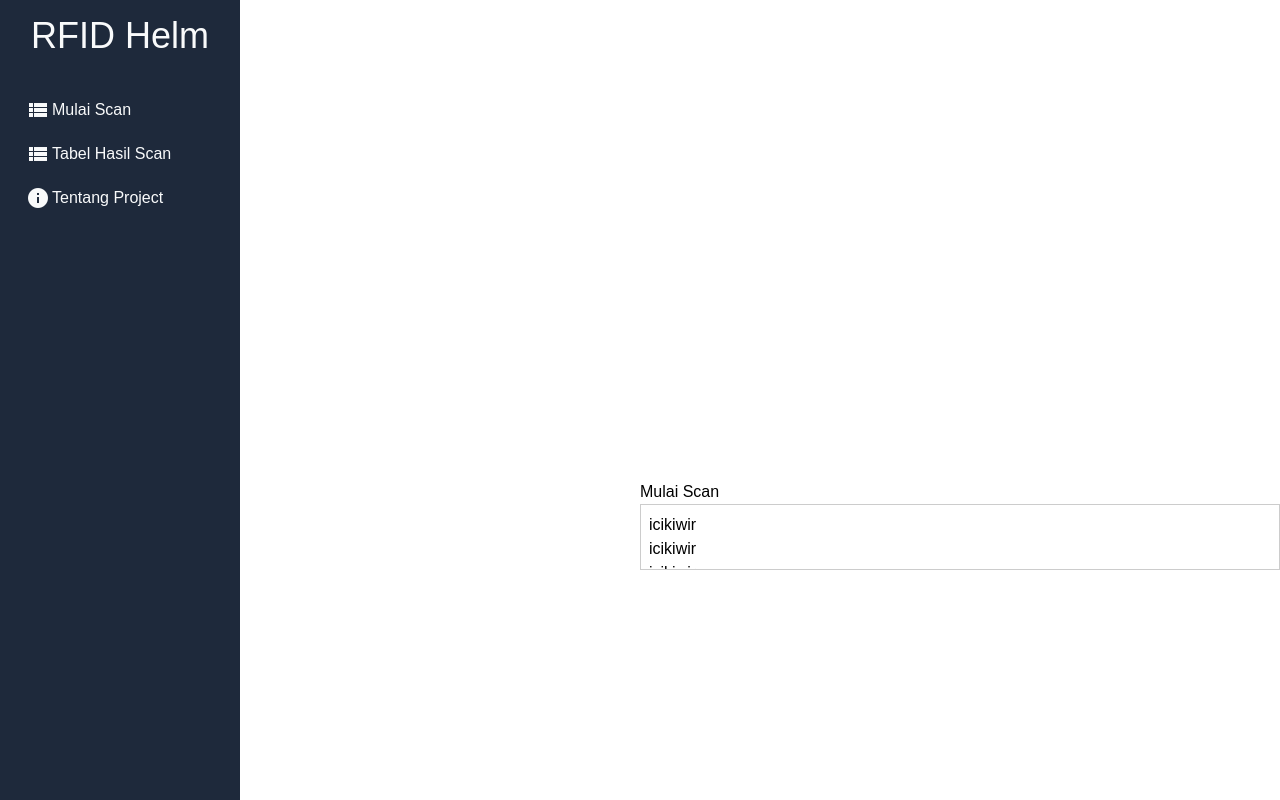
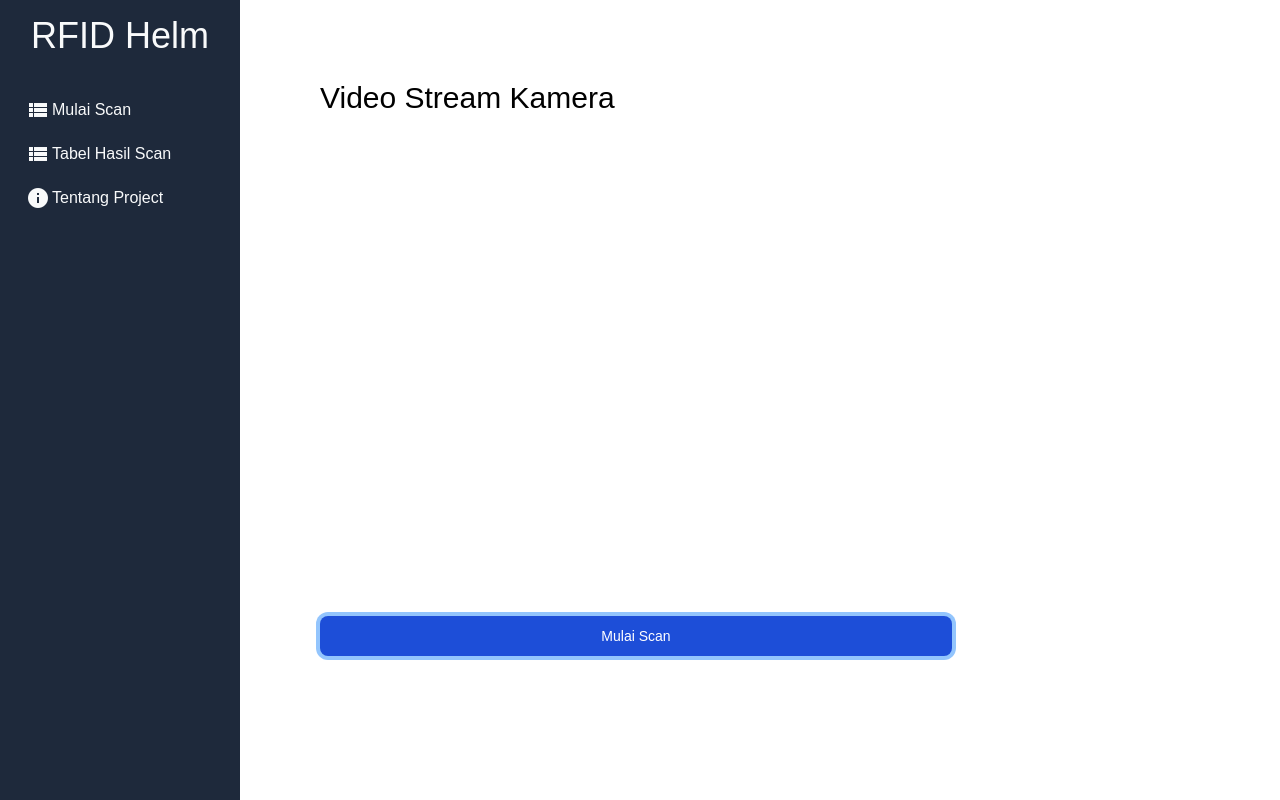
Before and after one commit to YudhaDev/vue-rfid-esp32-cam-ui, a Vue app: page /scan in a window 1280 px wide. Both pictures are taken after a click on the button "Mulai Scan". Built offline with nearby package versions, Linux system fonts and the light colour scheme; no server answers.

Commit message:
rapih versi1

```diff
--- a/src/App.vue
+++ b/src/App.vue
@@ -1,7 +1,11 @@
 <template>
   <div class="app">
     <SidebarVue />
-    <RouterView />
+    <RouterView v-slot="{ Component}">
+      <transition name="route" mode="out-in">
+        <component :is="Component"> </component>
+      </transition>
+    </RouterView>
   </div>
 </template>
 
@@ -53,4 +57,19 @@ button {
   outline: none;
   background: none;
 }
+
+.route-enter-from {
+  opacity: 0;
+  transform: translateY(100px);
+}
+.route-enter-active {
+  transition: all 0.3s ease-out;
+}
+.route-leave-to {
+  opacity: 0;
+  transform: translateY(-100px);
+}
+.route-leave-active {
+  transition: all 0.3s ease-in;
+}
 </style>
--- a/src/views/AboutProject.vue
+++ b/src/views/AboutProject.vue
@@ -1,6 +1,16 @@
 <template>
-    <main class="about-project-view my-container">
-        <H1>About Project</H1>
+    <div class="my-container my-centered">
+        <h1 class="text-3xl font-bold pb-2">About Project</h1>
         <p>Project ini dikerjakan untuk menyelesaikan tugas akhir saya.</p>
-    </main>
+    </div>
 </template>
+
+<style scoped>
+    .my-centered {
+        display: flex;
+        flex-direction: column;
+        justify-content: center;
+        align-items: center;
+        height: 100vh;
+    }
+</style>
--- a/src/views/AboutView.vue
+++ b/src/views/AboutView.vue
@@ -1,4 +1,4 @@
-<template>
+<!-- <template>
   <div class="my-container">
     <h1>Project ini dikerjakan untuk menyelesaikan tugas akhir saya.</h1>
   </div>
@@ -7,4 +7,4 @@
 <style>
 @media (min-width: 1024px) {
 }
-</style>
+</style> -->
--- a/src/views/ScanView.vue
+++ b/src/views/ScanView.vue
@@ -1,12 +1,37 @@
 <template>
-    <div class="my-container">
-        <canvas ref="canvas" :width="width" :height="height"></canvas>
-        <button @click="handleClick">Mulai Scan</button>
-        <!-- <ScrollingText :text="scrolling_text" :speed="5" /> -->
-        <PersistentTextArea />
+    <div class="scan-container">
+        <div class="scan-flex">
+            <h1 class="text-3xl font-blod pb-2">Video Stream Kamera</h1>
+            <div v-show="shimmer" id="loading-shimer" class="bg-slate-200 my-div animate-pulse mb-3" ></div>
+            <canvas v-show="canvas" id="video-canvas" class="mb-3" ref="canvas" :width="width" :height="height" ></canvas>
+            <button type="button" class="text-white bg-blue-700 hover:bg-blue-800
+            focus:ring-4 focus:ring-blue-300 font-medium rounded-lg text-sm px-5 py-2.5
+            mr-2 mb-2 dark:bg-blue-600 dark:hover:bg-blue-700 focus:outline-none
+            dark:focus:ring-blue-800" @click="handleClick">Mulai Scan</button>
+            <!-- <ScrollingText :text="scrolling_text" :speed="5" /> -->
+            <!-- <PersistentTextArea /> -->
+        </div>
+
 
     </div>
 </template>
+
+<style scoped>
+.scan-container {
+    margin-left: 15em;
+    padding: 5em;
+}
+
+.scan-flex {
+    display: flex;
+    flex-direction: column;
+}
+
+.my-div {
+    width: 640px;
+    height: 480px;
+}
+</style>
 
 <script>
 import io from 'socket.io-client';
@@ -25,11 +50,15 @@ export default {
             height: 480, // Change according to the video frame size
             websocket_scan: null,
             // scrolling_text : "text scroll"
-            text_area_content: ""
+            text_area_content: "",
+            shimmer: true,
+            canvas: false
         };
     },
     methods: {
         handleClick() {
+            this.shimmer = false
+            this.canvas = true
             this.websocket = new WebSocket("ws://localhost:5201");
             this.websocket.onmessage = (event) => {
                 this.consoleOutput += event.data + "\n";
--- a/src/views/TableRFIDView.vue
+++ b/src/views/TableRFIDView.vue
@@ -34,7 +34,7 @@
 
       </table>
 
-      <table class="table-auto">
+      <!-- <table class="table-auto">
         <thead>
           <tr>
             <th>Song</th>
@@ -59,7 +59,7 @@
             <td>1975</td>
           </tr>
         </tbody>
-      </table>
+      </table> -->
 
       <!-- <div>
         <h1>API DATA</h1>
@@ -76,9 +76,9 @@
       </div> -->
 
       <div>
-        <h1>
+        <!-- <h1>
           Python Console:
-        </h1>
+        </h1> -->
         <div>
           <pre>
           {{ consoleOutput }}
@@ -97,6 +97,7 @@ img {
 
 .my-container-table {
   margin-left: 15em;
+  padding: 5em;
 }
 </style>
 
--- a/src/views/WelcomeView.vue
+++ b/src/views/WelcomeView.vue
@@ -1,7 +1,7 @@
 <template>
     <div class="my-container my-centered">
-        <h1>Selamat Datang</h1>
-        <p>di Aplikasi Scan RFID beserta Scan Wajah</p>
+        <h1 class="text-3xl font-bold pb-2">Selamat Datang</h1>
+        <p>Di sistem pengecekan dengan menggunakan RFID dan scan Helm. </p>
     </div>
 </template>
 
```
